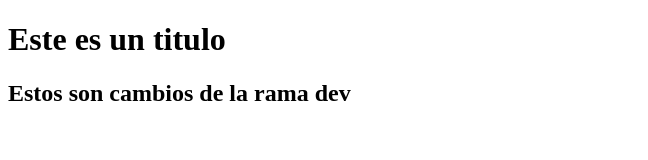
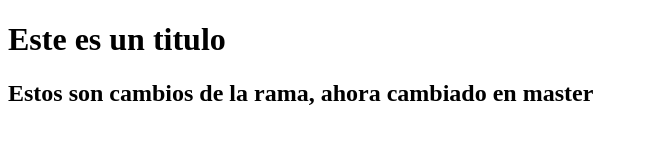
Before and after one commit to Eibethdc/Ejemplo074, a plain HTML site: page index.html in a window 1280 px wide. Shown: the whole page, without its empty margins (0-648 px from the left). Drawn offline with Linux system fonts and the light colour scheme.

Commit message:
Cambios en h2

```diff
--- a/index.html
+++ b/index.html
@@ -7,6 +7,6 @@
 </head>
 <body>
     <h1>Este es un titulo</h1>
-    <h2>Estos son cambios de la rama dev</h2>
+    <h2>Estos son cambios de la rama, ahora cambiado en master</h2>
 </body>
 </html>
```
